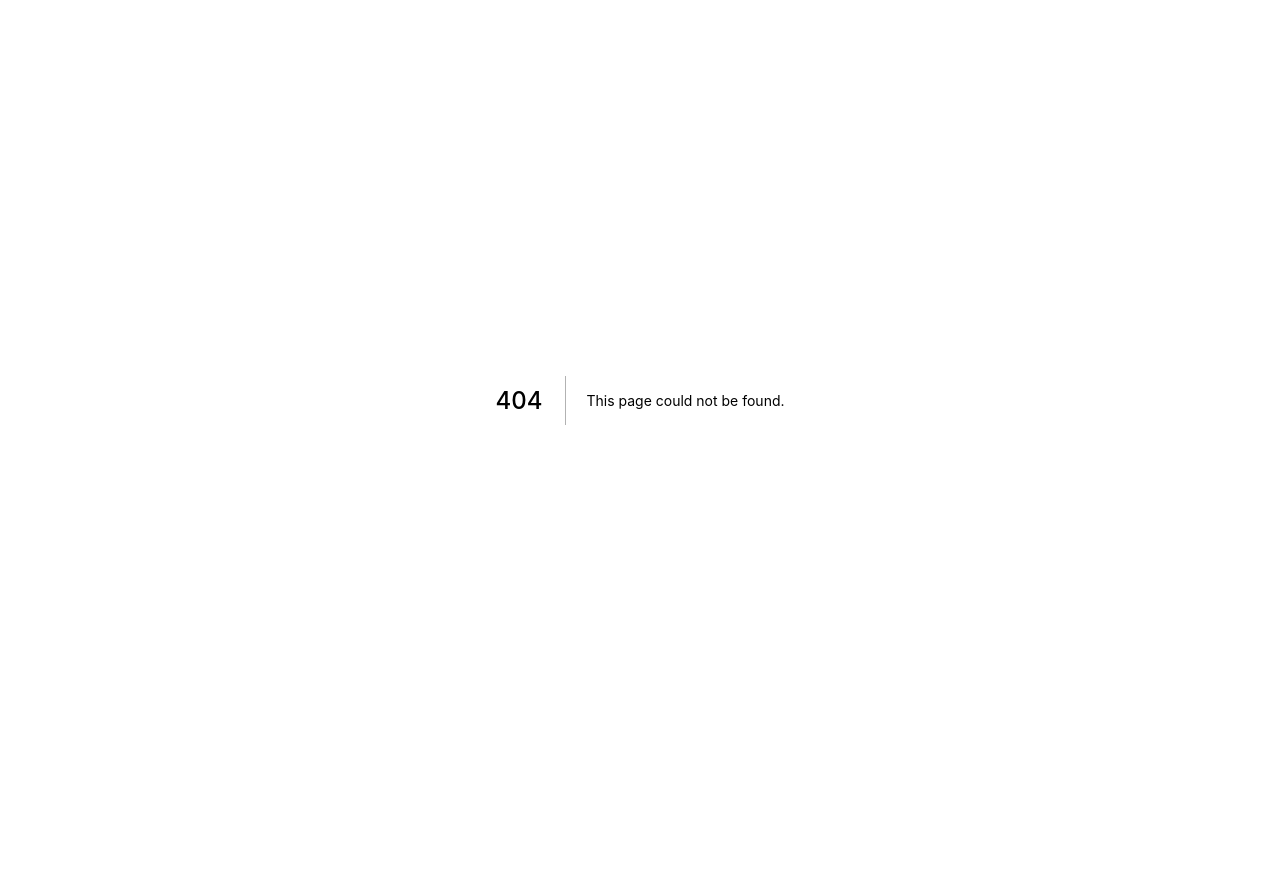
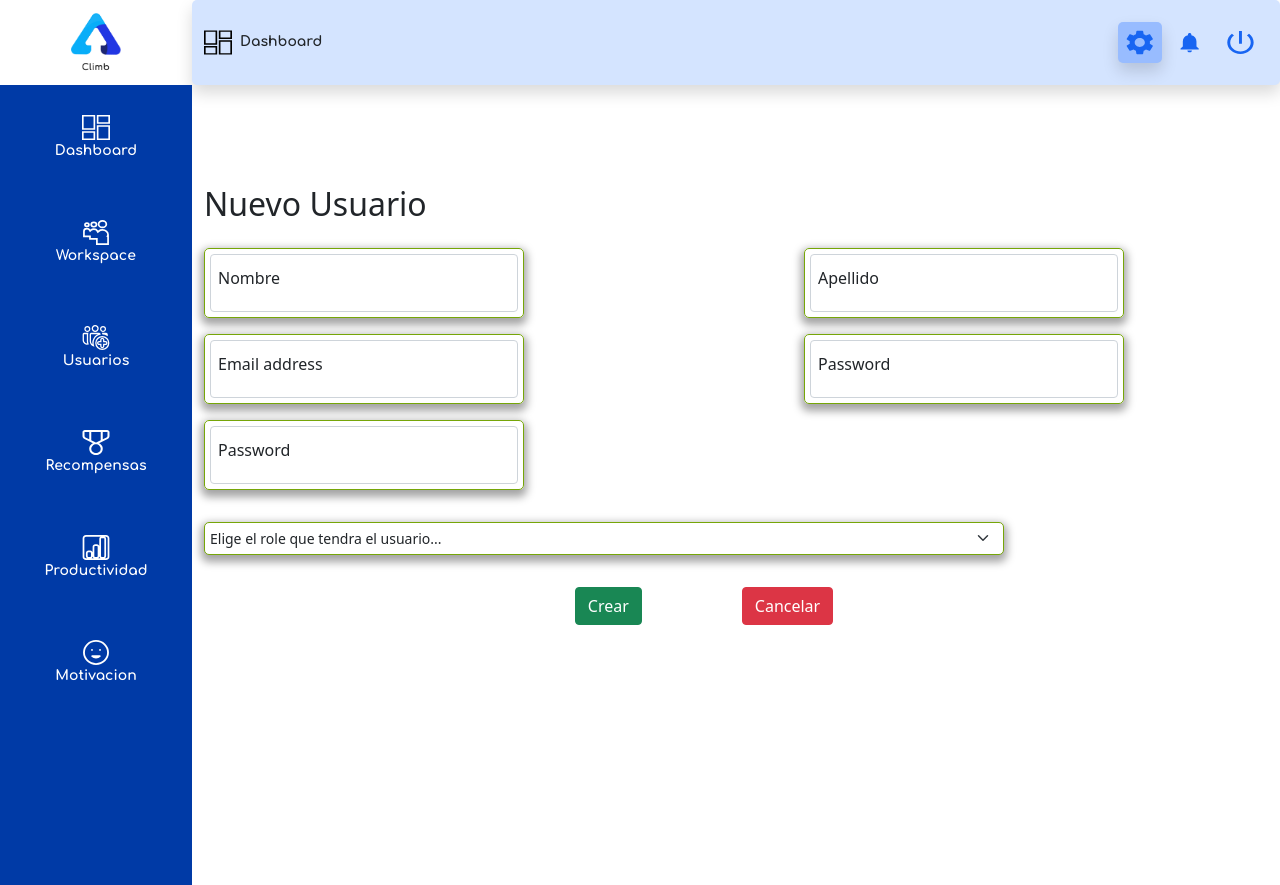
Before and after one commit to Climb-App/frontend-climb, a Next.js app: page /usuarios/crear in a window 1280 px wide. Before the commit this address had no page. Before the commit the page ends 800 px from the top, so only its background shows below. Built offline with nearby package versions, Linux system fonts and the light colour scheme.

Commit message:
Front/Logica Ready

```diff
--- a/components/MainLayout/lateral.js
+++ b/components/MainLayout/lateral.js
@@ -1,79 +1,78 @@
-import React, { useState, useEffect } from 'react';
-import Link from 'next/link';
-import { getToken } from '../../services/operationsTokens'
-import { readWorkspace } from '../../services/request'
-import axios from 'axios';
+import React, { useState, useEffect } from "react";
+import Link from "next/link";
+import { getToken } from "../../services/operationsTokens";
+import { readWorkspace } from "../../services/request";
+import axios from "axios";
 
 export default function Lateral({ role }) {
+  // const {usuario, setUsuario} = useState(null)
+  // const {cargandoUsuario, SetCargandoUsuario} = useState(true)
 
-    const {usuario, setUsuario} = useState(null)
-    const {cargandoUsuario, SetCargandoUsuario} = useState(true)
+  // useEffect(() => {
 
-    useEffect(() => {
+  //     async function cargarUsuario(){
+  //         const token = getToken()
+  //         if (!token){
+  //             setCargandoUsuario(false)
+  //             return
+  //         }
+  //         try{
+  //             const {data : usuario } = await axios.get('https://api.climbapp.tech/api/v1/user/', token)
+  //             setUsuario(usuario)
+  //             setCargandoUsuario(false)
+  //         }catch(error){
+  //             console.error(error)
+  //         }
+  //     }
+  //     cargarUsuario()
 
-        async function cargarUsuario(){
-            const token = getToken()
-            if (!token){
-                setCargandoUsuario(false)
-                return
-            }
-            try{
-                const {data : usuario } = await axios.get('https://api.climbapp.tech/api/v1/user/', token)
-                setUsuario(usuario)
-                setCargandoUsuario(false)
-            }catch(error){
-                console.error(error)
-            }
-        }
-        cargarUsuario()
-
-    }, [])
-
+  // }, [])
 
   return (
     <div className="nav filled">
       <div className="lateral">
-            <img className="icon" src="/assets/dashboard.svg" alt="dashboard"/>
+        <img className="icon" src="/assets/dashboard.svg" alt="dashboard" />
         <Link href="/dashboard">
           <a>Dashboard</a>
         </Link>
       </div>
       <div className="lateral">
-            <img className="icon" src="/assets/Workspace.svg" alt="workspace"/>
+        <img className="icon" src="/assets/Workspace.svg" alt="workspace" />
         <Link href="/workspace">
           <a>Workspace</a>
         </Link>
       </div>
-        {
-            role === "team_user" ? null : (
+      {role === "team_user" ? null : (
         <div className="lateral">
-                <img className="icon" src="/assets/users.svg" alt="workspace"/>
+          <img className="icon" src="/assets/users.svg" alt="workspace" />
           <Link href="/usuarios">
             <a>Usuarios</a>
           </Link>
         </div>
-            )
-        }
+      )}
 
       <div className="lateral">
-            <img className="icon" src="/assets/Rewards.svg" alt="rewards"/>
+        <img className="icon" src="/assets/Rewards.svg" alt="rewards" />
         <Link href="/recompensas">
           <a>Recompensas</a>
         </Link>
       </div>
       <div className="lateral">
-            <img className="icon" src="/assets/Productivity.svg" alt="productivity"/>
+        <img
+          className="icon"
+          src="/assets/Productivity.svg"
+          alt="productivity"
+        />
         <Link href="/productividad">
           <a>Productividad</a>
         </Link>
       </div>
       <div className="lateral">
-            <img className="icon" src="/assets/Motivation.svg" alt="motivation"/>
+        <img className="icon" src="/assets/Motivation.svg" alt="motivation" />
         <Link href="/motivacion">
           <a>Motivacion</a>
         </Link>
       </div>
     </div>
-    )
-
+  );
 }
--- /dev/null
+++ b/pages/usuarios/crear/index.js
@@ -0,0 +1,134 @@
+import React from "react";
+import MainLayoutComponent from "../../../components/MainLayout";
+import { Form, Button } from "react-bootstrap";
+import { toast } from "react-toastify";
+import axios from "axios";
+
+const baseUrlConnect = "http://127.0.0.1:8000/api/v1/";
+
+const Usuarios = () => {
+  //   //   // Conexion
+  const [post, setPost] = React.useState(null);
+  //   // const router=useRouter()
+  async function PostUser(e) {
+    const form = e.target;
+    e.preventDefault();
+    //     //Set Values inputs
+    console.log(form.elements);
+    const { nameValue, emailValue, Password, Apellido, ConfirmPassword, Role } =
+      form.elements;
+    console.log(
+      nameValue,
+      emailValue,
+      Password,
+      Apellido,
+      ConfirmPassword,
+      Role
+    );
+    if (Password !== ConfirmPassword) {
+      toast.error("Error en la confirmacion de Password");
+      return;
+    }
+    //Connection
+    try {
+      const response = await axios.post(baseUrlConnect, {
+        name: nameValue.value,
+        email: emailValue.value,
+        password: Password.value,
+        last_name: Apellido.value,
+        role: Role.value,
+      });
+      if (response)
+        toast.success("Datos enviados", {
+          theme: "colored",
+        });
+      setPost(response.data);
+      console.log(response.data);
+      //router.push('/')
+      //Handling Errors
+    } catch (error) {
+      toast.error("Error al enviar los datos");
+      console.error(error);
+      if (error.response.status >= 402 && error.response.status <= 500) {
+        console.log("Error");
+      }
+    }
+  }
+
+  return (
+    <MainLayoutComponent>
+      <Form action="" method="POST" onSubmit={PostUser}>
+        <h2>Nuevo Usuario</h2>
+        {/* Inputs */}
+        <div className="Formulario d-flex justify-content-between flex-wrap mt-4 ">
+          <div className="First Column " style={{ width: "40%" }}>
+            <Form.Floating className="mb-3 input">
+              <Form.Control id="nameValue" type="text" placeholder="Pablito" />
+              <label htmlFor="floatingInputCustom">Nombre</label>
+            </Form.Floating>
+            <Form.Floating className="mb-3 input">
+              <Form.Control
+                id="emailValue"
+                type="email"
+                placeholder="nombre@ejemplo.com"
+              />
+              <label htmlFor="floatingInputCustom">Email address</label>
+            </Form.Floating>
+            <Form.Floating className="mb-3 input">
+              <Form.Control
+                id="Password"
+                type="password"
+                placeholder="Password"
+              />
+              <label htmlFor="floatingPasswordCustom">Password</label>
+            </Form.Floating>
+          </div>
+          <div className="Second Column " style={{ width: "40%" }}>
+            <Form.Floating className="mb-3 input">
+              <Form.Control
+                id="LastNameValue"
+                type="text"
+                placeholder="Lopez"
+              />
+              <label htmlFor="floatingInputCustom">Apellido</label>
+            </Form.Floating>
+            <Form.Floating className="mb-3 input">
+              <Form.Control
+                id="ConfirmPassword"
+                type="password"
+                placeholder="Password"
+              />
+              <label htmlFor="floatingPasswordCustom">Password</label>
+            </Form.Floating>
+          </div>
+          <div className="select justify justify-content-center mt-3 w-100">
+            <Form.Select className="mb-3 input" id="Role " size="sm">
+              <option selected>Elige el role que tendra el usuario...</option>
+              <option>Administrador</option>
+              <option>Lider</option>
+              <option>Miembro</option>
+            </Form.Select>
+          </div>
+          <div className="Botones d-flex  justify-content-center mr-4 mt-3 w-100">
+            <Button
+              variant="success"
+              type="submit"
+              style={{ marginRight: "50px" }}
+            >
+              Crear
+            </Button>
+            <Button
+              className=""
+              variant="danger"
+              style={{ marginLeft: "50px" }}
+            >
+              Cancelar
+            </Button>
+          </div>
+        </div>
+      </Form>
+    </MainLayoutComponent>
+  );
+};
+
+export default Usuarios;
```
Also changed, not shown: pages/index.js (+22 -15 lines). Lines whose indentation alone changed are shown as unchanged.
